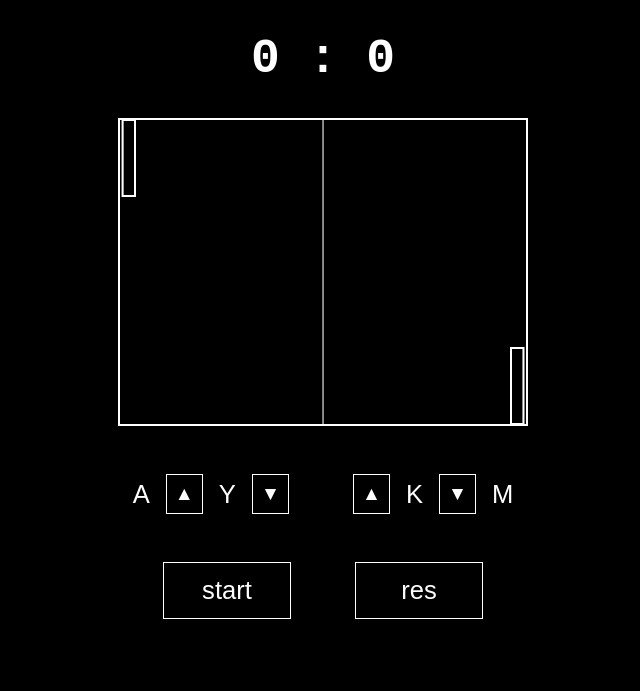
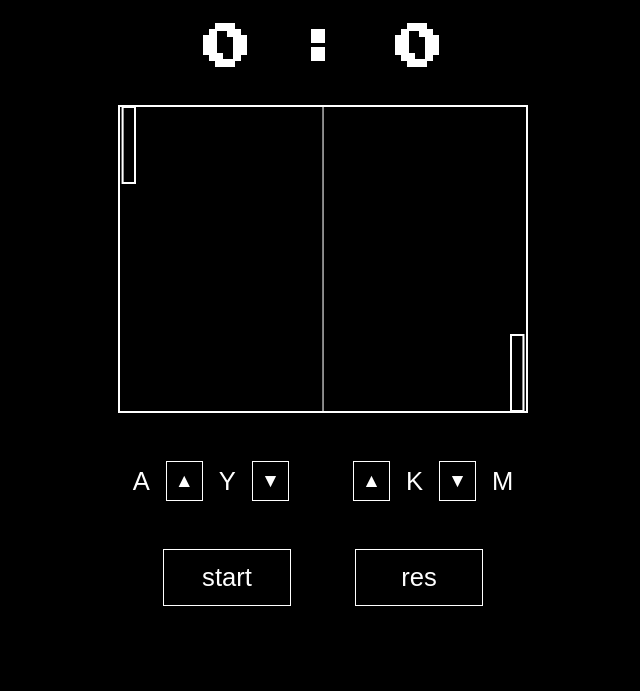
Before and after one commit to thisKonrad/pong_clone, a plain HTML site: page index.html.html in a window 1280 px wide. Shown: the part 109-800 px from the top of the page, without its empty margins (317-957 px from the left). Drawn offline with Linux system fonts and the light colour scheme.

Commit message:
Update style.css

```diff
--- a/style.css
+++ b/style.css
@@ -1,14 +1,20 @@
-/* :: pong_stylesheet :: */
+/* :: pong style :: */
+
+@import url('https://fonts.googleapis.com/css2?family=Press+Start+2P&display=swap');
+
 *{ margin:0; padding:0; box-sizing: border-box;}
+
+:root{
+    font-family: 'Press Start 2P', monospace;
+    font-size: 100%;
+}
 
 body{
     width: 100%;
     height: 100%;
     margin: 1em auto;
-    font-family:'Courier New', Courier, monospace;
     background-color: black;
 }
-
 
 h1{
     color: white;
```
